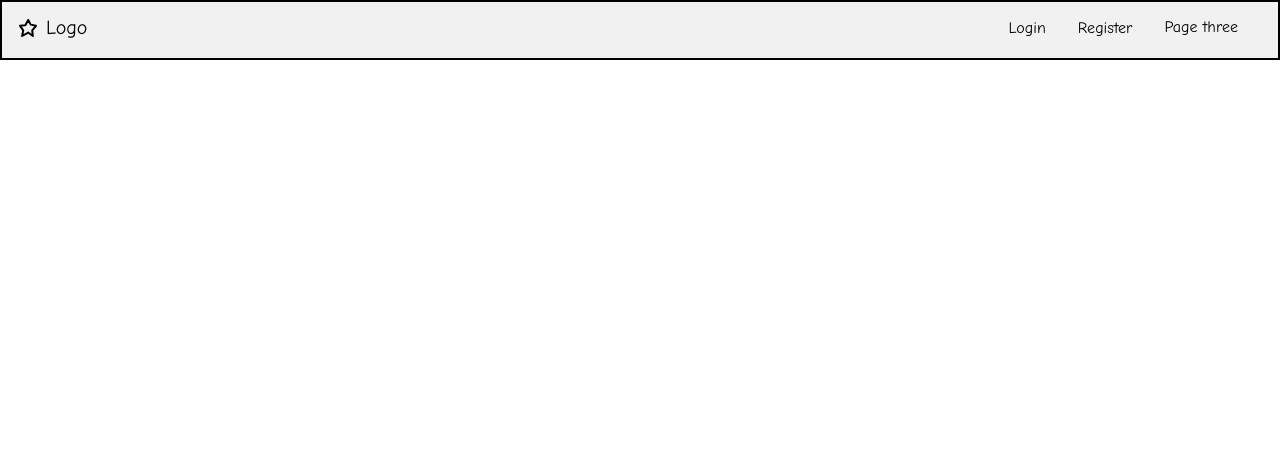
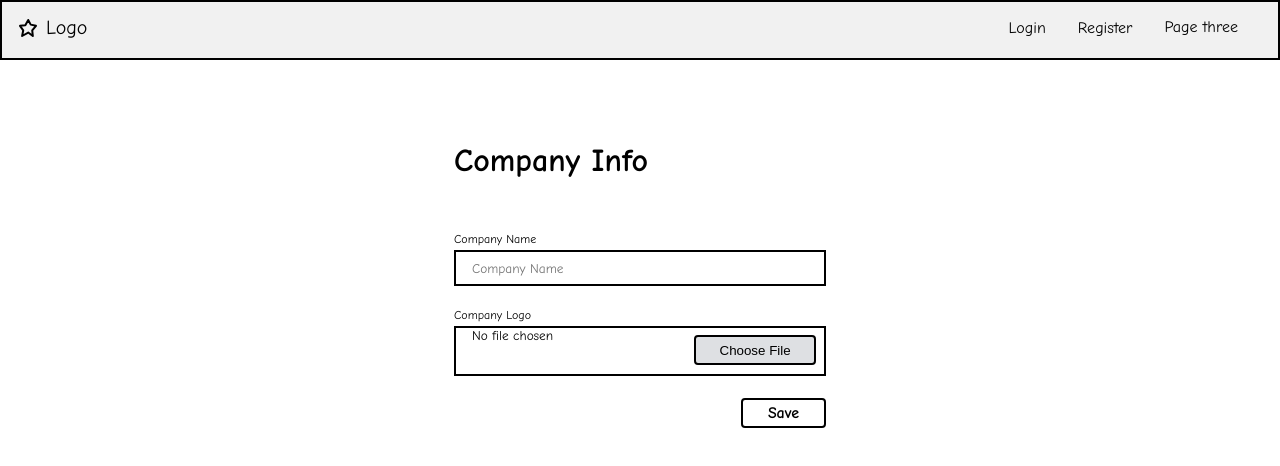
Before and after one commit to petar-antic/hr-app, a React (Create React App) app: page /company-info in a window 1280 px wide. Shown: the top 466 px of the page. Built offline with nearby package versions, Linux system fonts and the light colour scheme; no server answers.

Commit message:
design Company Info

```diff
--- /dev/null
+++ b/src/components/CompanyInfo/CompanyInfo.js
@@ -0,0 +1,23 @@
+import React, { useState } from 'react';
+import { Link } from 'react-router-dom';
+import { useDispatch } from 'react-redux';
+
+import '../../styles/CompanyInfo/CompanyInfo.css';
+//import arrow1Right from './assets/icons/arrow 1 - right.svg';
+
+const CompanyInfo = () => {
+  return (
+    <form className="flex flex-column">
+      <h1>Company Info</h1>
+      <label>Company Name</label>
+      <input placeholder="Company Name" />
+      <label>Company Logo</label>
+      <input className="file-input" type="file" />
+      <div className="flex jc-end">
+        <button className="btn-save">Save</button>
+      </div>
+    </form>
+  );
+};
+
+export default CompanyInfo;
--- a/src/routes/routes.js
+++ b/src/routes/routes.js
@@ -3,6 +3,7 @@ import { BrowserRouter as Router, Route, Routes } from 'react-router-dom';
 import Navbar from '../components/navbar/Navbar';
 import Login from '../components/Login/Login';
 import Register from '../components/Register/Register';
+import CompanyInfo from '../components/CompanyInfo/CompanyInfo';
 
 function AppRoutes() {
   return (
@@ -13,6 +14,7 @@ function AppRoutes() {
           <Routes>
             <Route exact path="/" element={<Login />} />
             <Route path="/Register" element={<Register />} />
+            <Route path="/company-info" element={<CompanyInfo />} />
           </Routes>
         </div>
       </div>
--- /dev/null
+++ b/src/styles/CompanyInfo/CompanyInfo.css
@@ -0,0 +1,29 @@
+@import url("https://fonts.googleapis.com/css2?family=Comic+Neue:wght@400;700&display=swap");
+form .file-input {
+  height: 50px;
+  padding-right: 8.5px;
+}
+form input[type=file]::file-selector-button {
+  width: 122px;
+  height: 30px;
+  border-radius: 4px;
+  border: 2px solid #000000;
+  background-color: #dee0e3;
+  float: right;
+  margin: 7px 0;
+  padding: 6px 24px;
+}
+form .jc-end {
+  justify-content: end;
+}
+form .jc-end .btn-save {
+  background: #ffffff;
+  border: 2px solid #000000;
+  border-radius: 4px;
+  width: 85px;
+  height: 30px;
+  font-size: 16px;
+  font-weight: bold;
+}
+
+/*# sourceMappingURL=CompanyInfo.css.map */
--- /dev/null
+++ b/src/styles/CompanyInfo/CompanyInfo.scss
@@ -0,0 +1,32 @@
+@import '../../variabless';
+
+form {
+  .file-input {
+    height: 50px;
+    padding-right: 8.5px;
+  }
+  input[type='file']::file-selector-button {
+    width: 122px;
+    height: 30px;
+    border-radius: 4px;
+    border: 2px solid $black;
+    background-color: $grey-7;
+    float: right;
+    margin: 7px 0;
+    padding: 6px 24px;
+  }
+
+  .jc-end {
+    justify-content: end;
+
+    .btn-save {
+      background: $white;
+      border: 2px solid $black;
+      border-radius: 4px;
+      width: 85px;
+      height: 30px;
+      font-size: $bodySize;
+      font-weight: bold;
+    }
+  }
+}
```
Also changed, not shown: 2 other files (tests, documents, lock files or other folders).
